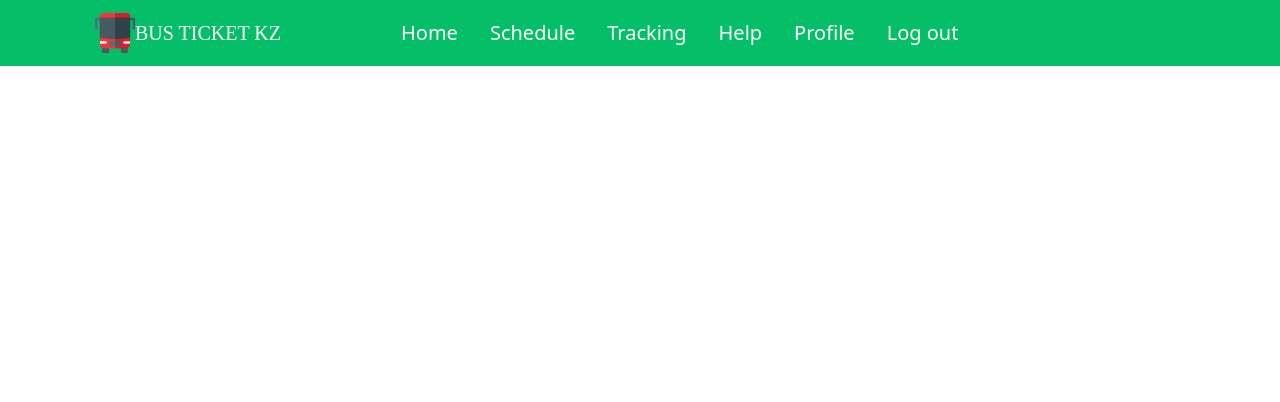
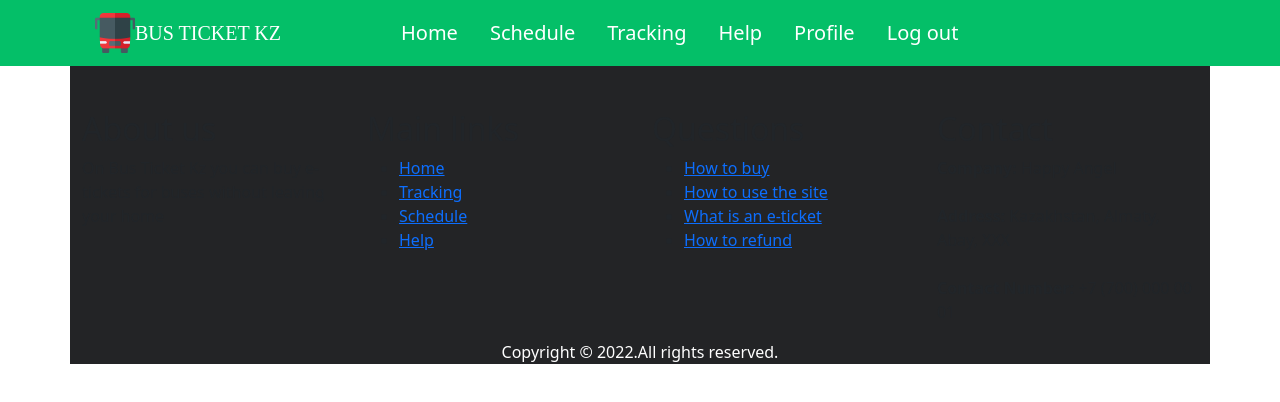
Before and after one commit to N2749/fis_final_front_vue, a Vue app: page /tickets in a window 1280 px wide. Shown: the top 402 px of the page. Built offline with nearby package versions, Linux system fonts and the light colour scheme.

Commit message:
changing sources

```diff
--- a/index.html
+++ b/index.html
@@ -2,9 +2,9 @@
 <html lang="en">
   <head>
     <meta charset="UTF-8" />
-    <link rel="icon" href="/favicon.ico" />
+    <link rel="icon" href="/bus.png" />
     <meta name="viewport" content="width=device-width, initial-scale=1.0" />
-    <title>Vite App</title>
+    <title>Bus Ticket App</title>
   </head>
   <body>
     <div id="app"></div>
--- a/src/App.vue
+++ b/src/App.vue
@@ -2,10 +2,12 @@
 // This starter template is using Vue 3 <script setup> SFCs
 // Check out https://vuejs.org/api/sfc-script-setup.html#script-setup
 import MyHeader from './components/MyHeader.vue';
+import MyFooter from './components/MyFooter.vue';
 </script>
 
 <template>
   <MyHeader></MyHeader>
+  <MyFooter></MyFooter>
 </template>
 
 <style>
--- /dev/null
+++ b/src/components/MyFooter.vue
@@ -0,0 +1,68 @@
+<template>
+    <div class="container">
+        <br>
+        <div class="row">
+            <div class="col-lg-3 col-sm-6">
+                <div class="infpart linkspart">
+                    <h2 class="footerh2">About us</h2>
+                    <p>On Bus Ticket Kz you can buy e-tickets for buses without leaving your home</p>
+                </div>
+            </div>
+            <div class="col-lg-3 col-sm-6">
+                <div class="infpart linkspart">
+                    <h2 class="footerh2">Main links</h2>
+                        <ul>
+                            <li><a href="">Home</a></li>
+                            <li><a href="">Tracking</a></li>
+                            <li><a href="">Schedule</a></li>
+                            <li><a href="">Help</a></li>
+                        </ul>
+                    </div>
+                </div>
+                <div class="col-lg-3 col-sm-6">
+                    <div class="infpart linkspart">
+                        <h2 class="footerh2">Questions</h2>
+                        <ul>
+                            <li><a href="">How to buy</a></li>
+                            <li><a href="">How to use the site</a></li>
+                            <li><a href="">What is an e-ticket</a></li>
+                            <li><a href="">How to refund</a></li>
+                        </ul>
+                    </div>
+                </div>
+                <div class="col-lg-3 col-sm-6">
+                    <div class="infpart linkspart">
+                        <h2 class="footerh2">Contact</h2>
+                        <p><strong>Company:</strong> Happy Angel<br><br>
+                            <strong>Address:</strong> Kazakhstan, Almaty, Abay, XXX<br><br>
+                            <strong>Contact Number:</strong> +7 (700) 000 00 01
+                        </p>
+                        <div class="social">
+                            <div class="social-icons icon-circle list-unstyled list-inline">
+                                <li> <a href="#"><i class="fa fa-facebook"></i></a></li>
+                                <li> <a href="#"><i class="fa fa-instagram"></i></a></li>
+                                <li> <a href="#"><i class="fa fa-twitter"></i></a></li>
+                                <li> <a href="#"><i class="fa fa-whatsapp"></i></a></li>
+                                <li> <a href="#"><i class="fa fa-youtube-play"></i></a></li>
+                            </div>
+                        </div>
+                    </div>
+                </div>
+        </div>
+            <p class="text-white text-center mb-4" style="color: white; ">Copyright © 2022.All rights reserved.</p>
+        </div>
+</template>
+
+<script>
+export default {
+
+}
+</script>
+
+<style>
+.container{
+	background: #232426;
+	padding-top: 20px;
+}
+
+</style>
```
Also changed, not shown: public/bus.png (added), src/components/MyHeader.vue (line endings or trailing spaces).
